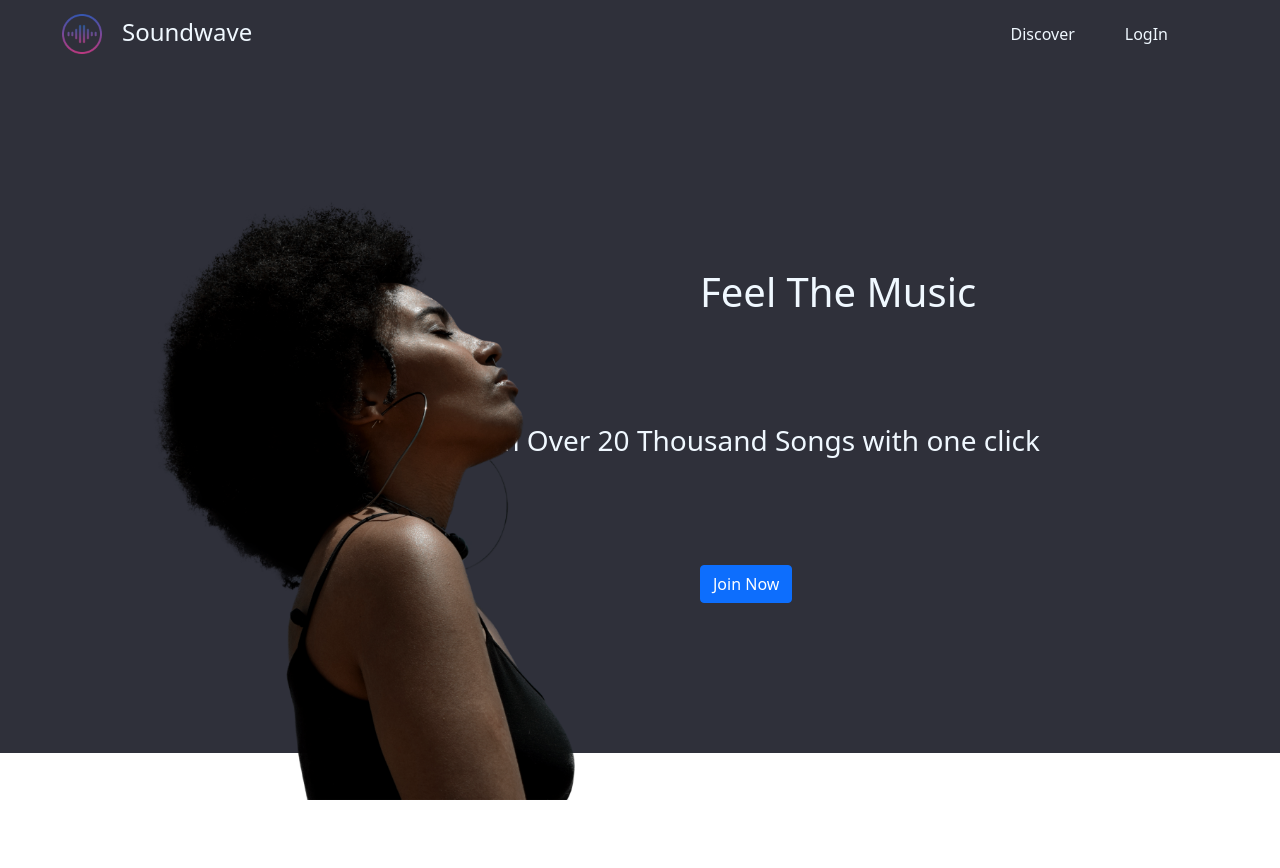
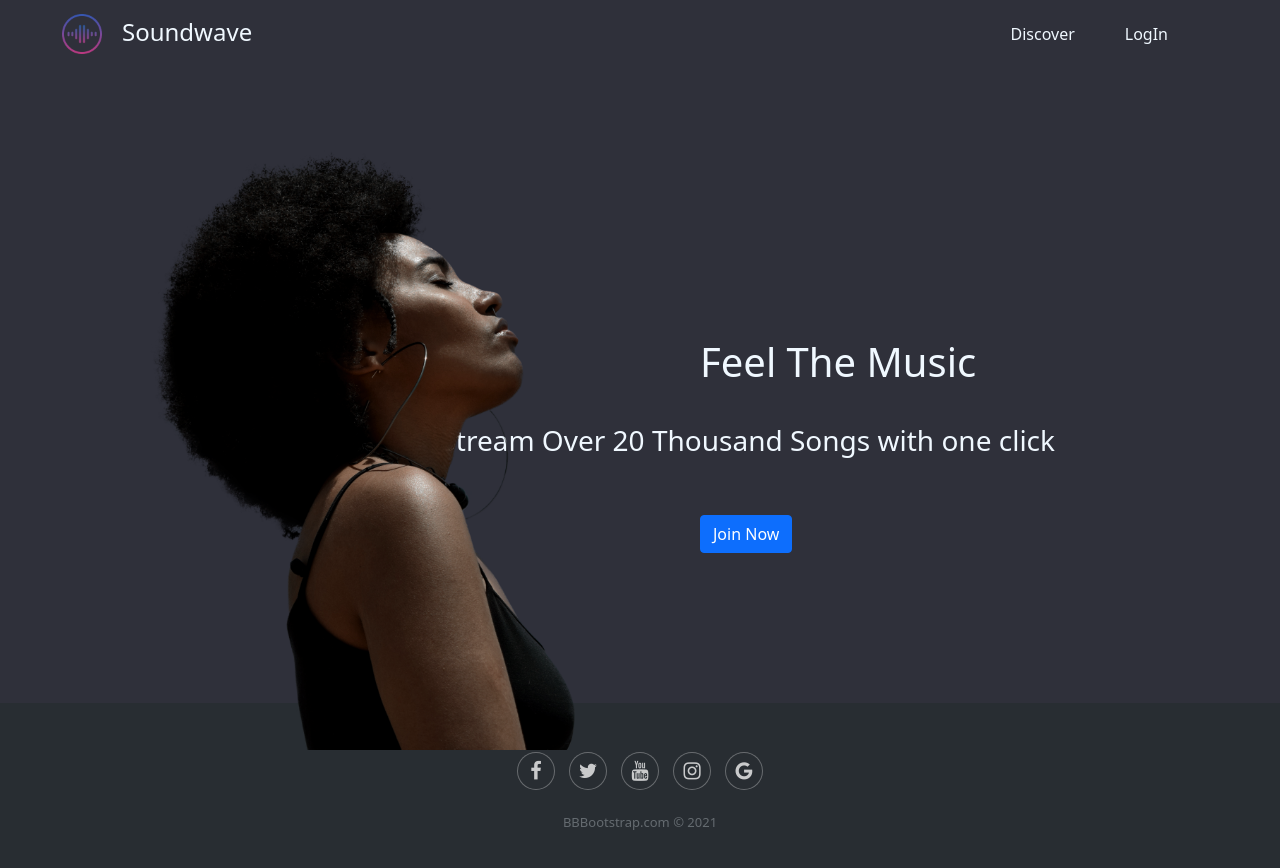
Before and after one commit to YashCharpe/Music-Player-Using-MEAN-Stack, an Angular app: page / in a window 1280 px wide. Shown: the top 868 px of the page. Before the commit the page ends 800 px from the top, so only its background shows below. Built offline with nearby package versions, Linux system fonts and the light colour scheme.

Commit message:
Added Footer in Index Page

```diff
--- a/src/app/MyComponents/index-page/index-page.component.css
+++ b/src/app/MyComponents/index-page/index-page.component.css
@@ -1,22 +1,112 @@
 .land-page-girl{
   position: absolute;
-  bottom: 0px;
+  bottom: 50px;
   left: 150px;
 }
 h1{
   color: aliceblue;
   float: left;
   margin-left: 700px;
-  margin-top: 200px;
+  margin-top: 270px;
 }
 h3{
   color: aliceblue;
   float: right;
-  margin-top: 100px;
-  margin-right: 240px;
+  margin-top: 30px;
+  margin-right: 225px;
 }
 .btn-align{
-  margin-top: 100px;
+  margin-top: 50px;
   margin-left: 700px;
   margin-bottom: 150px;
 }
+
+.footer-dark {
+  padding: 50px 0;
+  color: #f0f9ff;
+  background-color: #282d32
+}
+
+.footer-dark h3 {
+  margin-top: 0;
+  margin-bottom: 12px;
+  font-weight: bold;
+  font-size: 16px
+}
+
+.footer-dark ul {
+  padding: 0;
+  list-style: none;
+  line-height: 1.6;
+  font-size: 14px;
+  margin-bottom: 0
+}
+
+.footer-dark ul a {
+  color: inherit;
+  text-decoration: none;
+  opacity: 0.6
+}
+
+.footer-dark ul a:hover {
+  opacity: 0.8
+}
+
+@media (max-width:767px) {
+  .footer-dark .item:not(.social) {
+      text-align: center;
+      padding-bottom: 20px
+  }
+}
+
+.footer-dark .item.text {
+  margin-bottom: 36px
+}
+
+@media (max-width:767px) {
+  .footer-dark .item.text {
+      margin-bottom: 0
+  }
+}
+
+.footer-dark .item.text p {
+  opacity: 0.6;
+  margin-bottom: 0
+}
+
+.footer-dark .item.social {
+  text-align: center
+}
+
+@media (max-width:991px) {
+  .footer-dark .item.social {
+      text-align: center;
+      margin-top: 20px
+  }
+}
+
+.footer-dark .item.social>a {
+  font-size: 20px;
+  width: 36px;
+  height: 36px;
+  line-height: 36px;
+  display: inline-block;
+  text-align: center;
+  border-radius: 50%;
+  box-shadow: 0 0 0 1px rgba(255, 255, 255, 0.4);
+  margin: 0 8px;
+  color: #fff;
+  opacity: 0.75
+}
+
+.footer-dark .item.social>a:hover {
+  opacity: 0.9
+}
+
+.footer-dark .copyright {
+  text-align: center;
+  padding-top: 24px;
+  opacity: 0.3;
+  font-size: 13px;
+  margin-bottom: 0
+}
--- a/src/app/MyComponents/index-page/index-page.component.html
+++ b/src/app/MyComponents/index-page/index-page.component.html
@@ -16,7 +16,8 @@
       </div>
     </div>
   </nav>
-  <div >
+
+  <div>
     <div>
       <img src="../../../assets/landing-page-girl.png" class="land-page-girl" alt="landing-page-girl" height="600px">
     </div>
@@ -25,5 +26,17 @@
       <h3>Stream Over 20 Thousand Songs with one click</h3>
     </div>
   </div>
+
   <button class="btn btn-primary btn-align">Join Now</button>
+  <div class="footer-dark">
+    <footer>
+        <div class="container">
+            <div class="row">
+
+                <div class="col item social"><a href="#"><i class="fa fa-facebook"></i></a><a href="#"><i class="fa fa-twitter"></i></a><a href="#"><i class="fa fa-youtube"></i></a><a href="#"><i class="fa fa-instagram"></i></a><a href="#"><i class="fa fa-google"></i></a></div>
+            </div>
+            <p class="copyright">BBBootstrap.com © 2021</p>
+        </div>
+    </footer>
 </div>
+</div>
--- a/src/index.html
+++ b/src/index.html
@@ -9,6 +9,7 @@
   <link rel="icon" type="image/x-icon" href="favicon.ico">
   <link href="https://cdn.jsdelivr.net/npm/bootstrap@5.1.3/dist/css/bootstrap.min.css" rel="stylesheet"
     integrity="sha384-1BmE4kWBq78iYhFldvKuhfTAU6auU8tT94WrHftjDbrCEXSU1oBoqyl2QvZ6jIW3" crossorigin="anonymous">
+  <link rel="stylesheet" href="https://cdnjs.cloudflare.com/ajax/libs/font-awesome/4.7.0/css/font-awesome.min.css">
   <script src="https://cdn.jsdelivr.net/npm/bootstrap@5.1.3/dist/js/bootstrap.bundle.min.js"
     integrity="sha384-ka7Sk0Gln4gmtz2MlQnikT1wXgYsOg+OMhuP+IlRH9sENBO0LRn5q+8nbTov4+1p"
     crossorigin="anonymous"></script>
```
